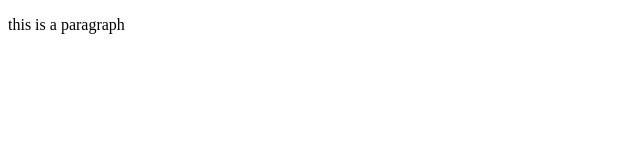
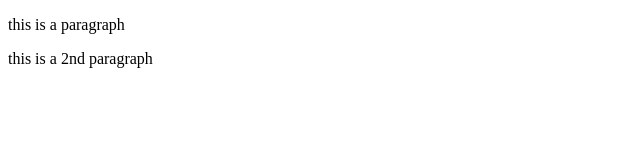
Before and after one commit to motoograily/codeQuest-git-example, a plain HTML site: page index.html in a window 1280 px wide. Shown: the whole page, without its empty margins (0-640 px from the left). Drawn offline with Linux system fonts and the light colour scheme.

Commit message:
added second paragrah to index. added second page to project

```diff
--- a/index.html
+++ b/index.html
@@ -7,5 +7,6 @@
 </head>
 <body>
     <p>this is a paragraph</p>
+    <p>this is a 2nd paragraph</p>
 </body>
 </html>
```
Also changed, not shown: 1 other file.
